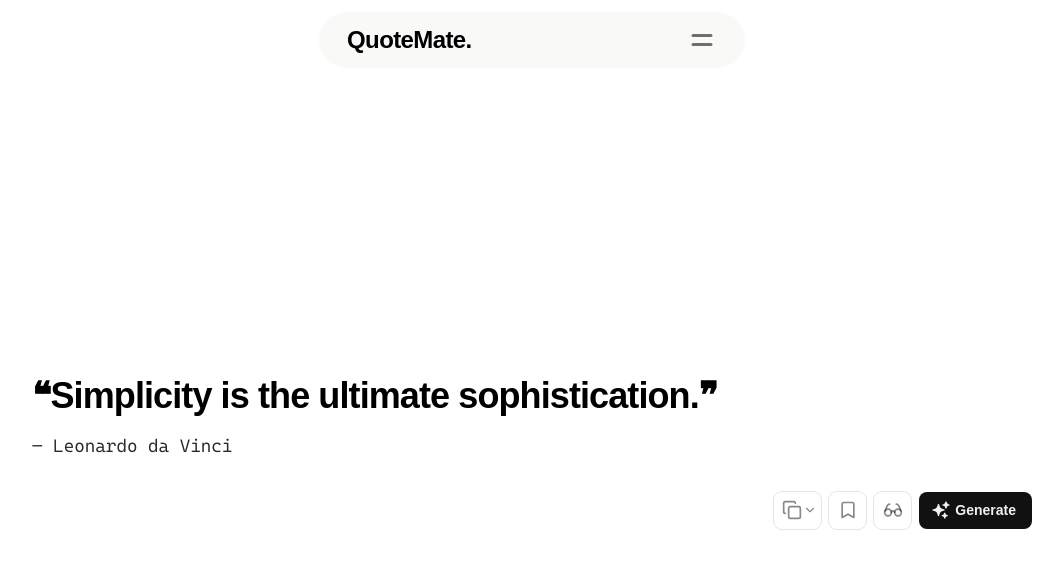
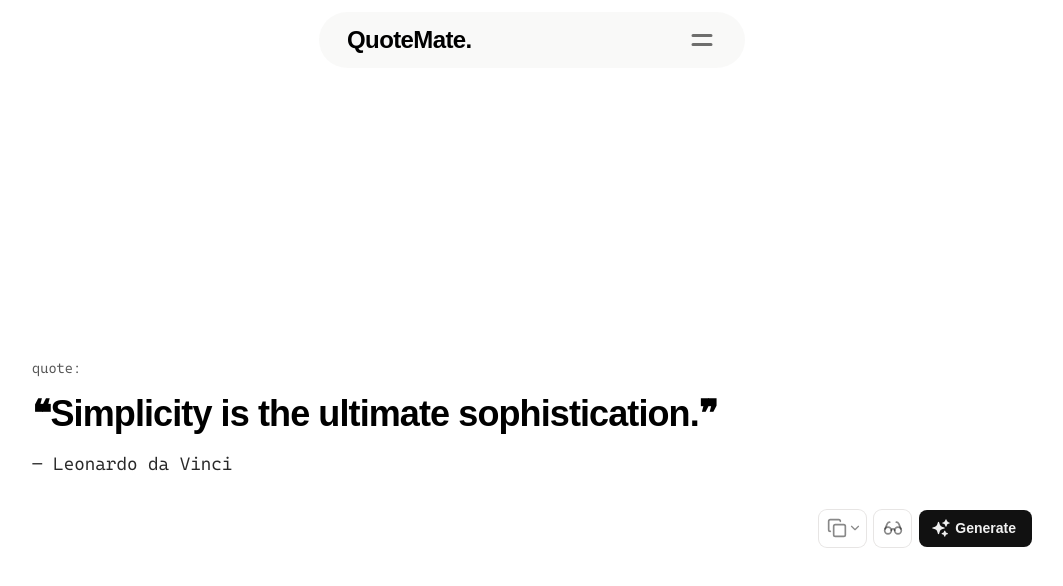
Before and after one commit to kevindermot99/Mate, a React (Vite) app: page /#/ in a window 1280 px wide. Shown: the top 586 px of the page, without its empty margins (108-1171 px from the left). Built offline with nearby package versions, Linux system fonts and the light colour scheme; a web font is replaced by a local one.

Commit message:
Update Home.jsx

```diff
--- a/src/pages/Home.jsx
+++ b/src/pages/Home.jsx
@@ -157,6 +157,9 @@ function Home() {
       <StickyNav />
       <div className="w-full h-full flex-1 flex flex-col items-center justify-center text-lg">
         <div className="w-full max-w-[1080px] pt-10 max-md:pt-0 px-10 relative">
+        <p className="pb-4 text-sm Cascadia text-dark-color/70">
+            quote:
+          </p>
           <h1 className="font-bold text-4xl max-md:text-2xl tracking-tight">
             {result !== "" && "❝" + result.content + "❞"}
           </h1>
@@ -211,11 +214,6 @@ function Home() {
                 </div>
               </Dropdown>
             </ConfigProvider>
-            <Tooltip title="Save" placement="bottom">
-              <button className="text-dark-color/50 hover:text-dark-color text-xl h-[37px] aspect-square cursor-pointer flex items-center justify-center rounded-lg ring-1 ring-stone-200 hover:bg-stone-200/80">
-                <LuBookmark />
-              </button>
-            </Tooltip>
             <Tooltip
               title={`${showMore ? "Hide" : "Show"} Description`}
               mouseLeaveDelay={0}
```
